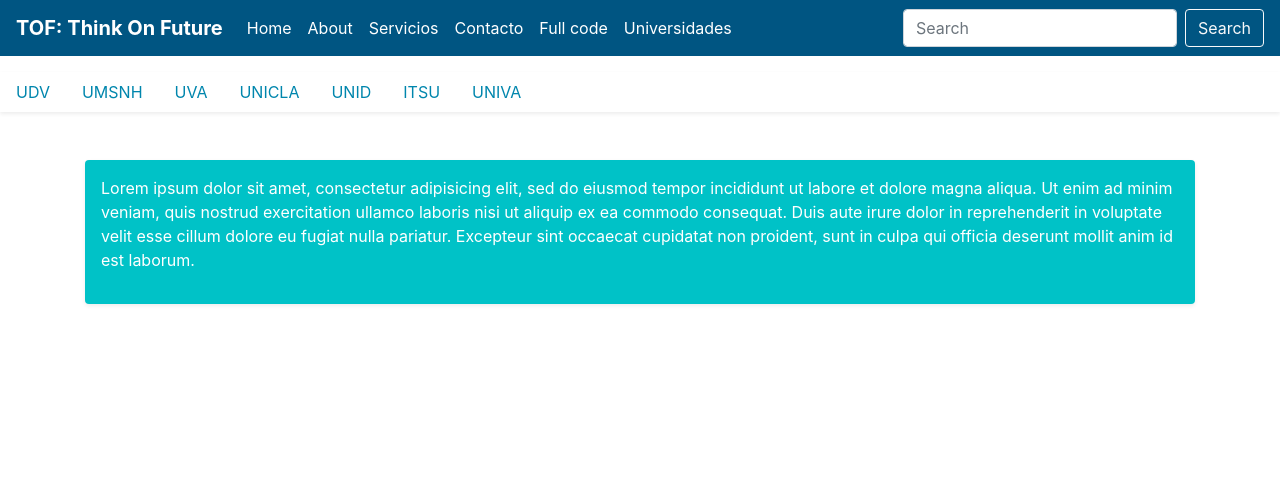
After one commit to llFREEDll/TOF, a PHP site: page /Universidades.html in a window 1280 px wide. The commit adds this page. Shown: the top 504 px of the page. Run offline with PHP 8.4, Linux system fonts and the light colour scheme; some libraries are stand-ins or nearby versions.

Commit message:
se grego una segunda pagina con las universidades

```diff
--- /dev/null
+++ b/Universidades.html
@@ -0,0 +1,79 @@
+<!DOCTYPE html>
+<html lang="en" dir="ltr">
+  <head>
+    <meta charset="utf-8">
+    <meta name="viewport" content="width=device-width, initial-scale=1, shrink-to-fit=no">
+    <link rel="stylesheet" href="https://stackpath.bootstrapcdn.com/bootstrap/4.5.2/css/bootstrap.min.css" integrity="sha384-JcKb8q3iqJ61gNV9KGb8thSsNjpSL0n8PARn9HuZOnIxN0hoP+VmmDGMN5t9UJ0Z" crossorigin="anonymous">
+    <link rel="stylesheet" href="styles.css">
+    <title>TOF</title>
+  </head>
+  <body>
+    <nav class="navbar navbar-expand-md navbar-dark fixed-top colorOne" >
+
+      <a class="text-white navbar-brand font-weight-bold" href="#">TOF: Think On Future</a>
+      <button class="navbar-toggler" type="button" data-toggle="collapse" data-target="#navbarCollapse" aria-controls="navbarCollapse" aria-expanded="false" aria-label="Toggle navigation">
+        <span class="navbar-toggler-icon"></span>
+      </button>
+      <div class="collapse navbar-collapse" id="navbarCollapse">
+
+        <ul class="navbar-nav mr-auto">
+          <li class="nav-item">
+            <a class="text-white nav-link" href="index.html">Home<span class="sr-only">(current)</span></a>
+          </li>
+          <li class="nav-item">
+            <a class="text-white nav-link " href="#" onclick = "About()">About</a>
+          </li>
+          <li class="nav-item">
+            <a class="text-white nav-link " href="#" onclick = "Works()">Servicios</a>
+          </li>
+          <li class="nav-item">
+            <a class="text-white nav-link " href="#" onclick = "Contact()">Contacto</a>
+          </li>
+          <li class="nav-item">
+            <a class="text-white nav-link " href="https://github.com/llFREEDll/TOF" >Full code</a>
+          </li>
+          <li class="nav-item">
+            <a class="text-white nav-link " href="universidades.html" >Universidades</a>
+          </li>
+
+        </ul>
+        <form class="form-inline mt-2 mt-md-0">
+        <input class="form-control mr-sm-2" type="text" placeholder="Search" aria-label="Search">
+        <button class="btn btn-outline-light my-2 my-sm-0" type="submit">Search</button>
+      </form>
+      </div>
+    </nav>
+    <div class="nav-scroller bg-white shadow-sm">
+  <nav class="nav nav-underline ">
+
+    <a class="nav-link active textColor1" href="#">UDV</a>
+    <a class="nav-link textColor1" href="#">UMSNH</a>
+    <a class="nav-link textColor1" href="#">UVA</a>
+    <a class="nav-link textColor1" href="#">UNICLA</a>
+    <a class="nav-link textColor1" href="#">UNID</a>
+    <a class="nav-link textColor1" href="#">ITSU</a>
+    <a class="nav-link textColor1" href="#">UNIVA</a>
+
+
+  </nav>
+</div>
+
+  <main class="container mt-5 ">
+    <div class="d-flex align-items-center p-3 my-3 text-white colorTwo rounded shadow-sm">
+      <p>Lorem ipsum dolor sit amet, consectetur adipisicing elit, sed do eiusmod tempor incididunt ut labore et dolore magna aliqua. Ut enim ad minim veniam, quis nostrud exercitation ullamco laboris nisi ut aliquip ex ea commodo consequat. Duis aute irure dolor in reprehenderit in voluptate velit esse cillum dolore eu fugiat nulla pariatur. Excepteur sint occaecat cupidatat non proident, sunt in culpa qui officia deserunt mollit anim id est laborum.</p>
+  </div>
+  </main>
+
+
+
+
+
+    <script src="https://code.jquery.com/jquery-3.5.1.slim.min.js" integrity="sha384-DfXdz2htPH0lsSSs5nCTpuj/zy4C+OGpamoFVy38MVBnE+IbbVYUew+OrCXaRkfj" crossorigin="anonymous"></script>
+    <script>window.jQuery || document.write('<script src="../assets/js/vendor/jquery.slim.min.js"><\/script>')</script>
+    <script src="../assets/dist/js/bootstrap.bundle.min.js"></script>
+    <script src="https://code.jquery.com/jquery-3.5.1.slim.min.js" integrity="sha384-DfXdz2htPH0lsSSs5nCTpuj/zy4C+OGpamoFVy38MVBnE+IbbVYUew+OrCXaRkfj" crossorigin="anonymous"></script>
+    <script src="https://cdn.jsdelivr.net/npm/popper.js@1.16.1/dist/umd/popper.min.js" integrity="sha384-9/reFTGAW83EW2RDu2S0VKaIzap3H66lZH81PoYlFhbGU+6BZp6G7niu735Sk7lN" crossorigin="anonymous"></script>
+    <script src="https://stackpath.bootstrapcdn.com/bootstrap/4.5.2/js/bootstrap.min.js" integrity="sha384-B4gt1jrGC7Jh4AgTPSdUtOBvfO8shuf57BaghqFfPlYxofvL8/KUEfYiJOMMV+rV" crossorigin="anonymous"></script>
+    <script src="logic.js"></script>
+  </body>
+</html>
--- a/styles.css
+++ b/styles.css
@@ -30,3 +30,9 @@ font-size: 3.5rem;
 .marginLeft25{
   margin-left: 25% !important;
 }
+.colorFour{
+  background-color: 	#0086ad !important;
+}
+.textColor1{
+  color: 	#0086ad;
+}
```
Also changed, not shown: index.html (+25 -12 lines).
